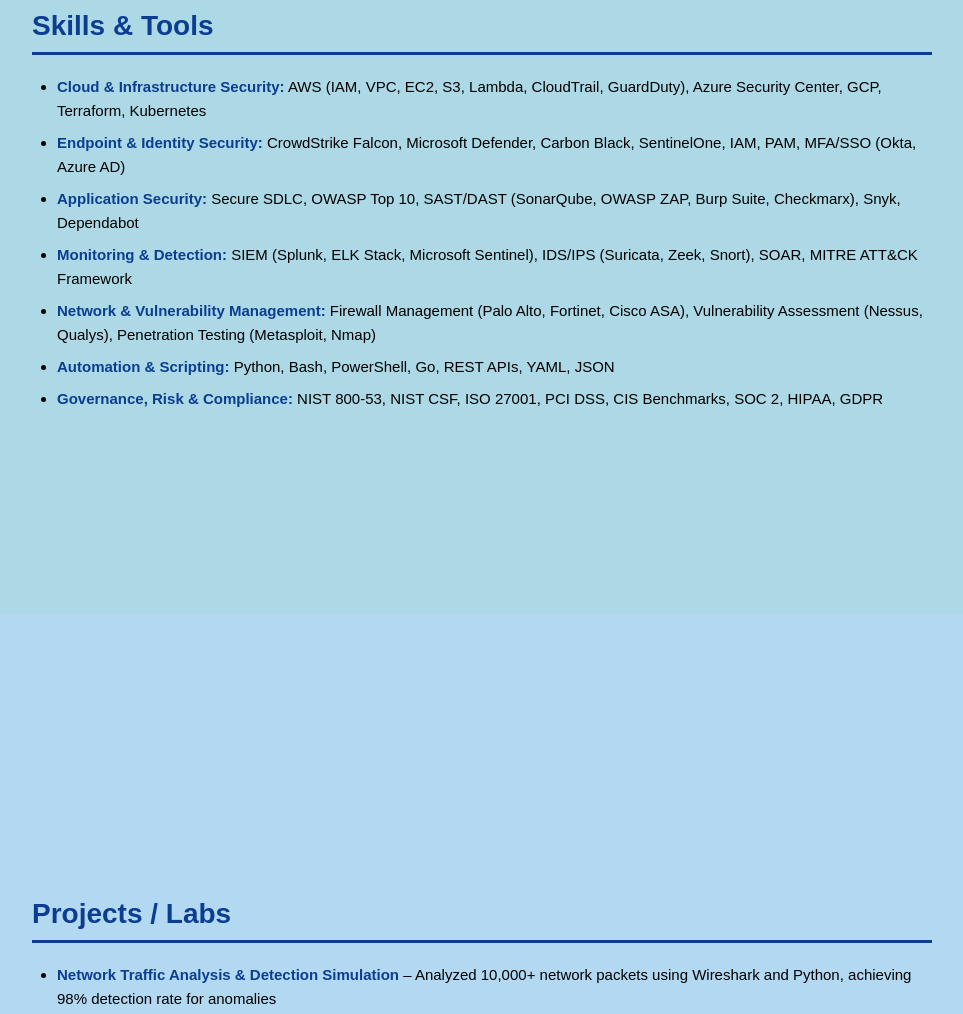
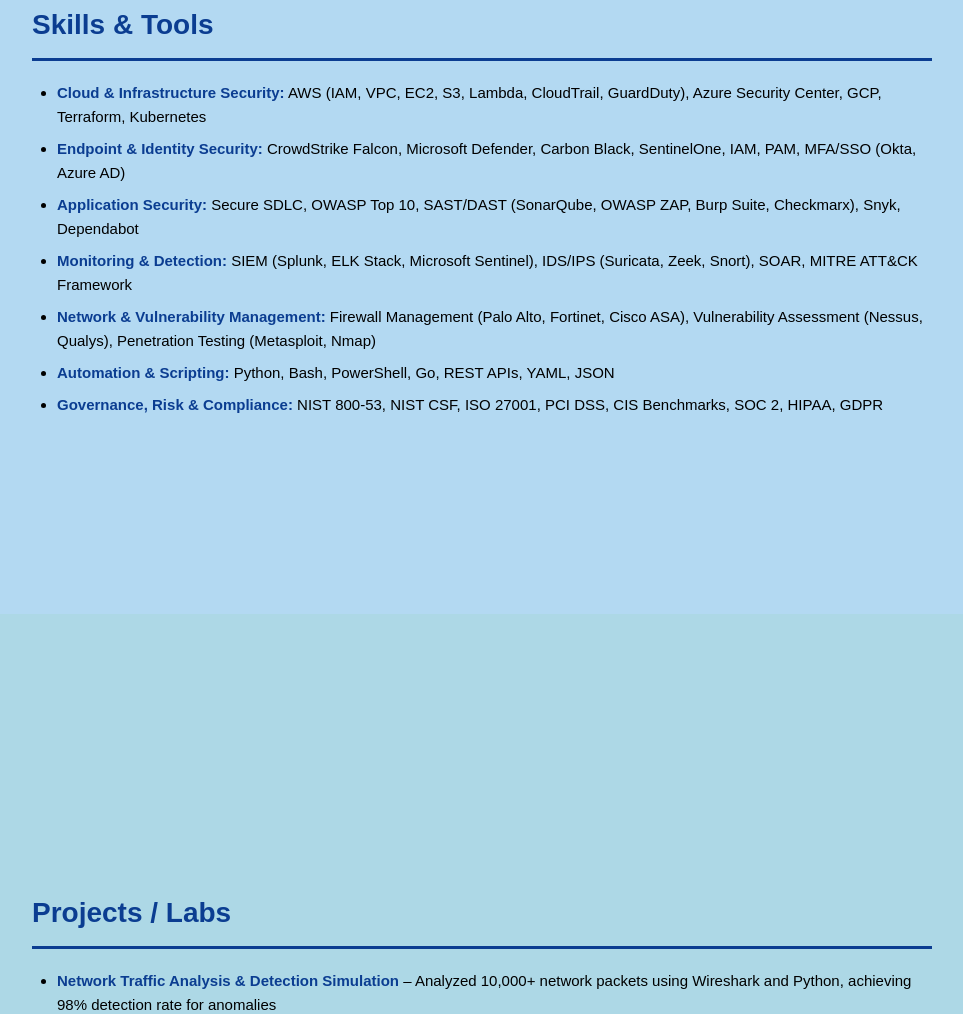
Before and after one commit to AmulyaVellanki98/AmulyaVellanki98.github.io, a plain HTML site: page index.html in a window 1280 px wide. Shown: the part 1786-2800 px from the top of the page, without its empty margins (158-1121 px from the left). Drawn offline with Linux system fonts and the light colour scheme; a web font is replaced by a local one.

Commit message:
Updated files

```diff
--- a/style.css
+++ b/style.css
@@ -4,55 +4,29 @@
   padding: 0;
 }
 
-html {
-  scroll-snap-type: y mandatory;
-  scroll-behavior: smooth;
-  overflow-y: scroll;
-  height: 100%;
-}
-
 body {
   font-family: Arial, Helvetica, sans-serif;
   color: black;
-  height: 100%;
-  margin: 0;
+  line-height: 1.6;
 }
 
 /* Full-page sections */
 .section {
-  height: 100vh;
+  min-height: 100vh;
   width: 100%;
   display: flex;
   align-items: center;
   justify-content: center;
-  scroll-snap-align: start;
-  scroll-snap-stop: always;
   padding: 60px 40px;
   position: relative;
 }
 
 /* Alternate background colors for sections */
-.section:nth-child(2) {
+.section:nth-child(odd) {
   background-color: lightblue;
 }
 
-.section:nth-child(3) {
-  background-color: #b3d9f2;
-}
-
-.section:nth-child(4) {
-  background-color: lightblue;
-}
-
-.section:nth-child(5) {
-  background-color: #b3d9f2;
-}
-
-.section:nth-child(6) {
-  background-color: lightblue;
-}
-
-.section:nth-child(7) {
+.section:nth-child(even) {
   background-color: #b3d9f2;
 }
 
```
